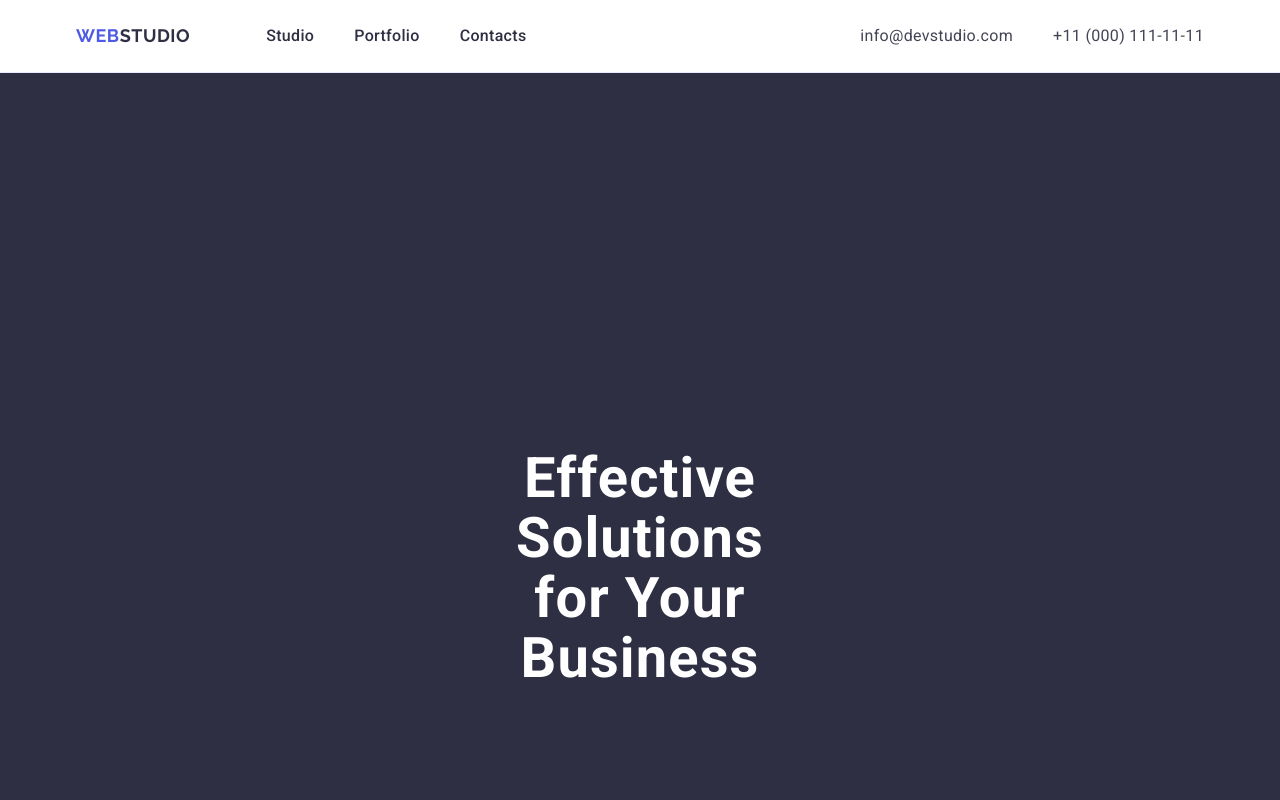
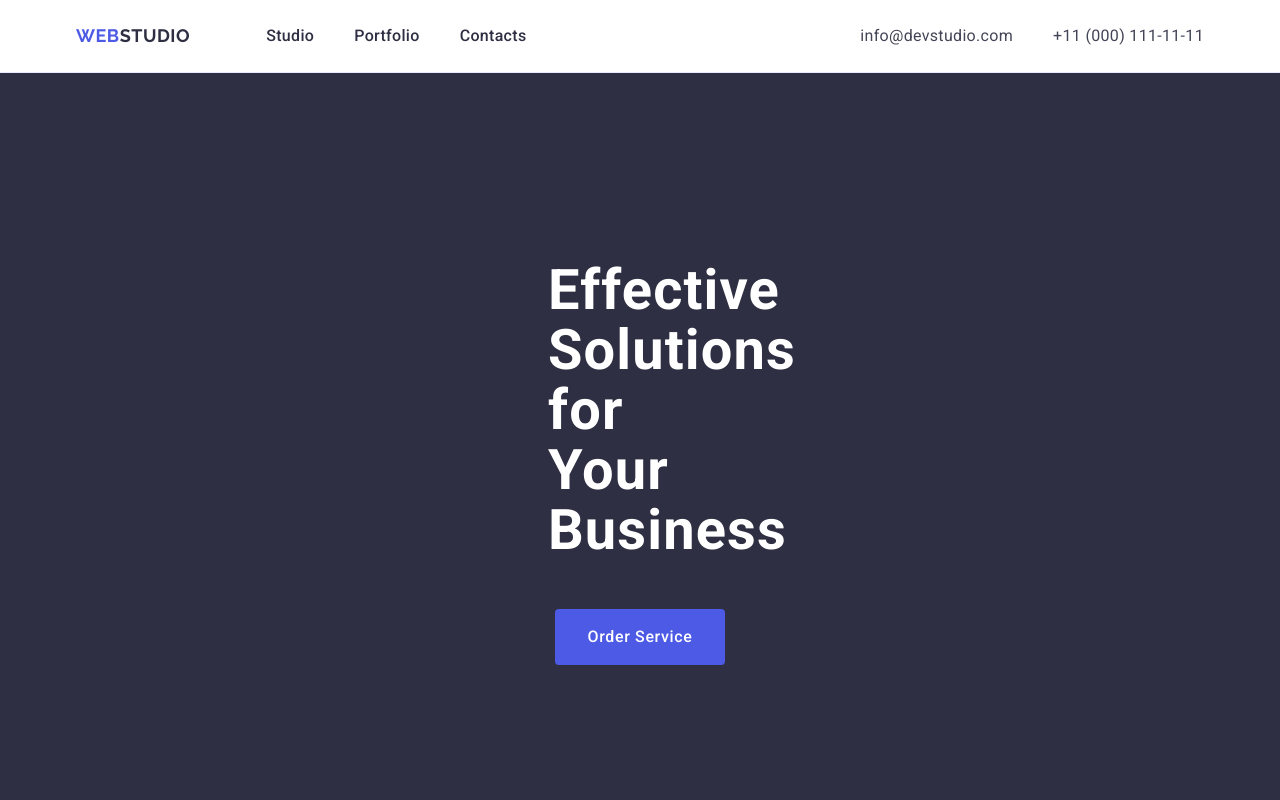
Before and after one commit to Anhelina31/goit-markup-hw-03, a plain HTML site: page index.html in a window 1280 px wide. Shown: the top 800 px of the page. Drawn offline with nearby package versions, Linux system fonts and the light colour scheme.

Commit message:
styles.css

```diff
--- a/css/styles.css
+++ b/css/styles.css
@@ -112,11 +112,8 @@ button {
 }
 .solution {
   background-color: #2e2f42;
-  margin-bottom: 48px;
   padding-bottom: 188px;
   padding-top: 188px;
-  padding-left: 472px;
-  padding-right: 472px;
 }
 .solution-title {
   max-width: 496px;
@@ -127,8 +124,8 @@ button {
   text-align: center;
   color: #fff;
   margin-bottom: 48px;
-  padding-bottom: 188px;
-  padding-top: 188px;
+  padding-left: 472px;
+  padding-right: 472px;
 }
 .btn-order {
   font-size: 16px;
```
